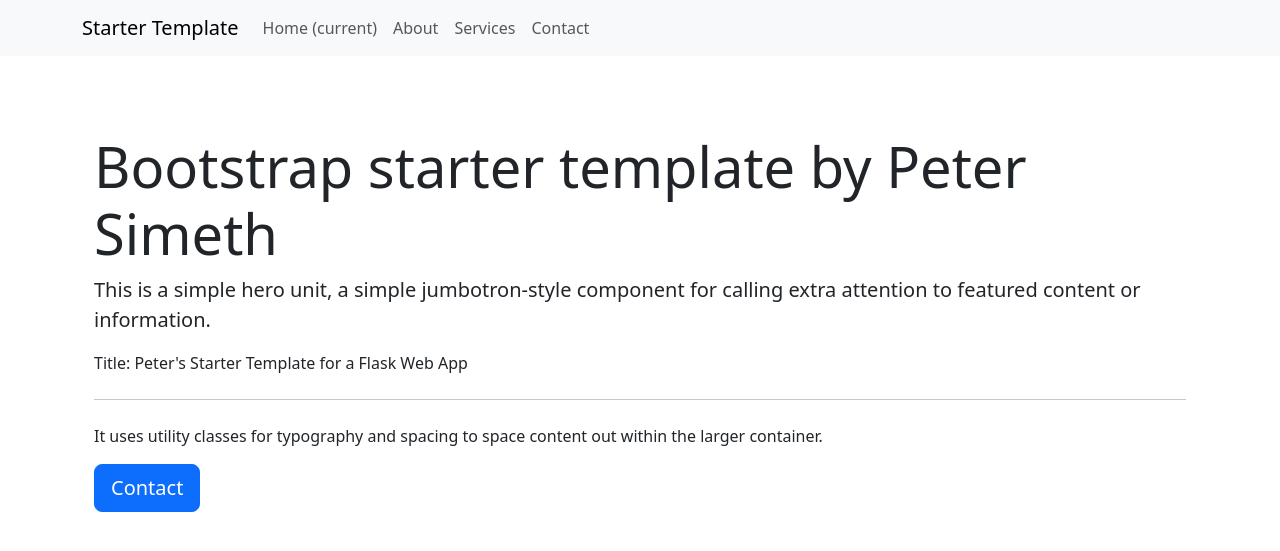
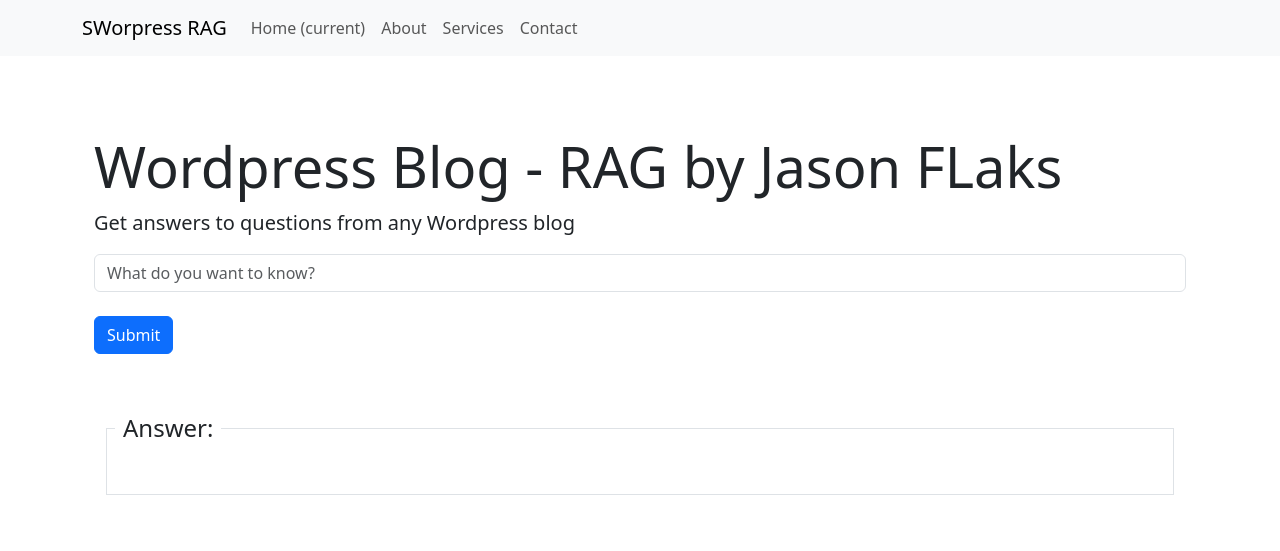
Before and after one commit to speechwrecko/wordpress-rag, a Flask app: page / in a window 1280 px wide. Shown: the top 551 px of the page. Run offline with Flask 3, Linux system fonts and the light colour scheme; parts of the project's set-up code (start-up, migrations or seed data) failed here and were passed over; some libraries are stand-ins or nearby versions.

Commit message:
working prototype

```diff
--- a/app.py
+++ b/app.py
@@ -6,21 +6,25 @@ https://github.com/petersimeth/basic-flask-template
 © MIT licensed, 2018-2023
 """
 
-from flask import Flask, render_template
+from flask import Flask, render_template, request, url_for, jsonify, flash, redirect
 
-DEVELOPMENT_ENV = True
+from scraper import scraper
+from db import db, embeddings
+from chat import chat
+
+DEVELOPMENT_ENV = False
 
 app = Flask(__name__)
 
 app_data = {
-    "name": "Peter's Starter Template for a Flask Web App",
-    "description": "A basic Flask app using bootstrap for layout",
-    "author": "Peter Simeth",
-    "html_title": "Peter's Starter Template for a Flask Web App",
-    "project_name": "Starter Template",
-    "keywords": "flask, webapp, template, basic",
+    "name": "Worpress RAG",
+    "description": "Get answers to questions from any Wordpress blog",
+    "author": "Jason FLaks",
+    "html_title": "Worpress RAG",
+    "project_name": "SWorpress RAG",
+    "keywords": "wordpress, rag, llm",
+    "answer": "",
 }
-
 
 @app.route("/")
 def index():
@@ -37,10 +41,51 @@ def service():
     return render_template("service.html", app_data=app_data)
 
 
-@app.route("/contact")
-def contact():
-    return render_template("contact.html", app_data=app_data)
+@app.route("/process_query", methods=('GET', 'POST'))
+def process_query():
+    result = 500
+    if request.method == 'POST':
+        query = request.form['queryInput']
+        if not query:
+            flash('You must ask a question!')
+            result = 500
+        else:
+            app_data["answer"] = get_answer(query)
+            result = 204
+            #return redirect(url_for('index'))
+
+    #return '', 204
+    #return render_template("index.html", app_data=app_data)
+    return redirect(url_for('index'))
+
+def get_answer(query):
+    try:
+        res = vectordb.search(query)
+        chatbot = chat("anthropic")
+        message = chatbot.create_response(query, data_path + "/" + res)
+    except:
+        message = "Sorry I am broken!!!"
+    return message
+
+
+def main():
+    global data_path
+    global vectordb
+
+    blog_url = "https://speechwrecko.com"
+    data_path = "blog_files"
+    vectordb = db("wordpress_rag.db", "wordpress_collection", 768, "default", False)
+
+    if not vectordb.is_data_loaded():
+        blog_scraper = scraper(blog_url)
+        post_urls = blog_scraper.get_wordpress_posts()
+        blog_scraper.extract_text_from_posts(post_urls)
+
+        vectordb = db("wordpress_rag.db", "wordpress_collection", 768, "default", False)
+        vectordb.load_data(data_path)
+
+    app.run(debug=DEVELOPMENT_ENV)
 
 
 if __name__ == "__main__":
-    app.run(debug=DEVELOPMENT_ENV)
+    main()
--- a/templates/index.html
+++ b/templates/index.html
@@ -2,12 +2,32 @@
 
 {% block body %}
 <div class="jumbotron">
-    <h1 class="display-4">Bootstrap starter template by {{ app_data['author'] }} </h1>
-    <p class="lead">This is a simple hero unit, a simple jumbotron-style component for calling extra attention to featured content or information.</p>
-    <p>Title: {{ app_data['html_title'] }}</p>
+    <h1 class="display-4">Wordpress Blog - RAG by {{ app_data['author'] }} </h1>
+    <p class="lead">Get answers to questions from any Wordpress blog</p>
+    <!--<p>Title: {{ app_data['html_title'] }}</p>-->
 
-    <hr class="my-4">
-    <p>It uses utility classes for typography and spacing to space content out within the larger container.</p>
-    <a class="btn btn-primary btn-lg" href="/contact" role="button">Contact</a>
+
+    <form action="/process_query" method="post">
+      <div class="form-group">
+        <!--<label for="queryInput">Query</label>-->
+        <input type="text" class="form-control" id="queryInput" name="queryInput" aria-describedby="queryHelp" placeholder="What do you want to know?">
+      </div>
+      <br>
+      <div>
+        <button type="submit" class="btn btn-primary">Submit</button>
+      </div>
+    </form>
+    <br>
+    <br>
+    <div class='container'>
+      <!--<div class="col-lg-6">-->
+        <fieldset class="border p-2" >
+          <legend class="float-none w-auto p-2">Answer:</legend>
+            <p id="innerPara" style="padding-left: 10px;">
+              {{ app_data['answer'] }}
+          </p>
+    </fieldset>
+    <!--</div>-->
   </div>
+
 {% endblock %}
```
Also changed, not shown: db.py (+9 -7 lines), scraper.py (added, +78 -0 lines).
